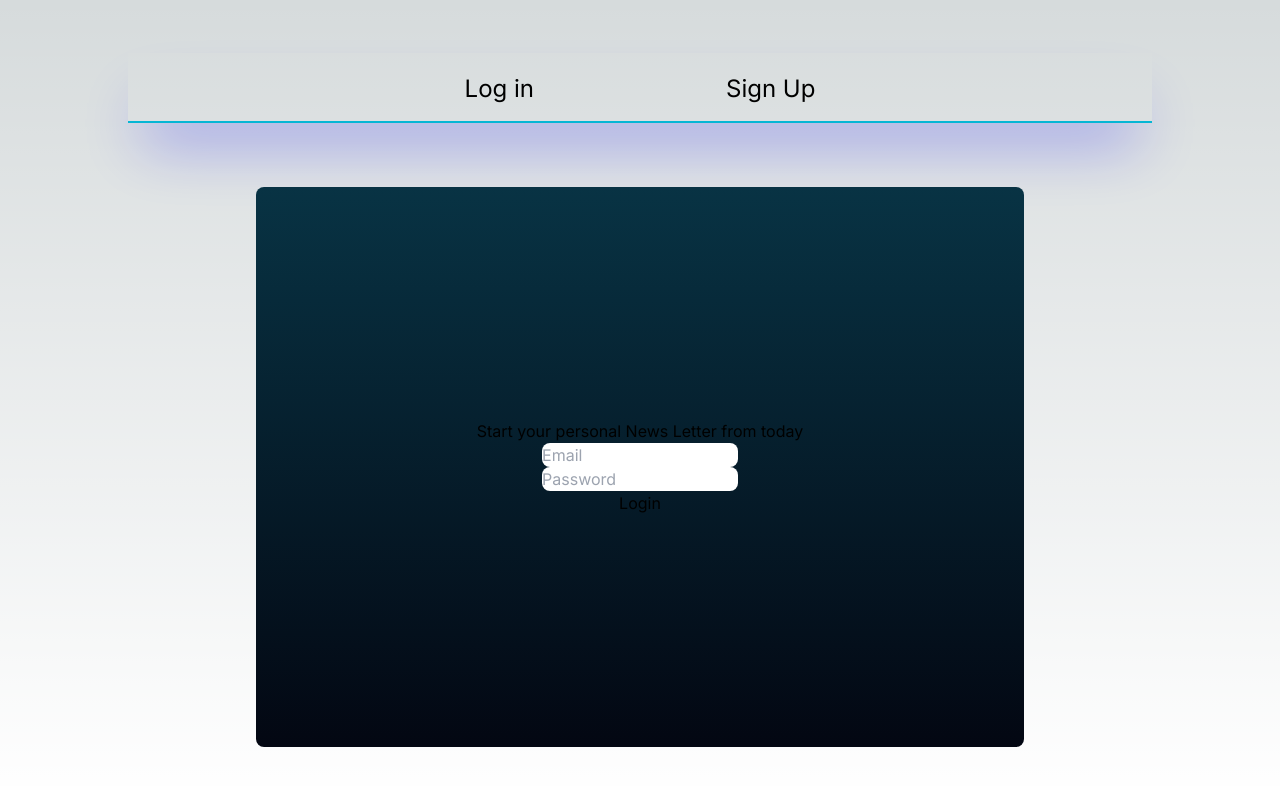
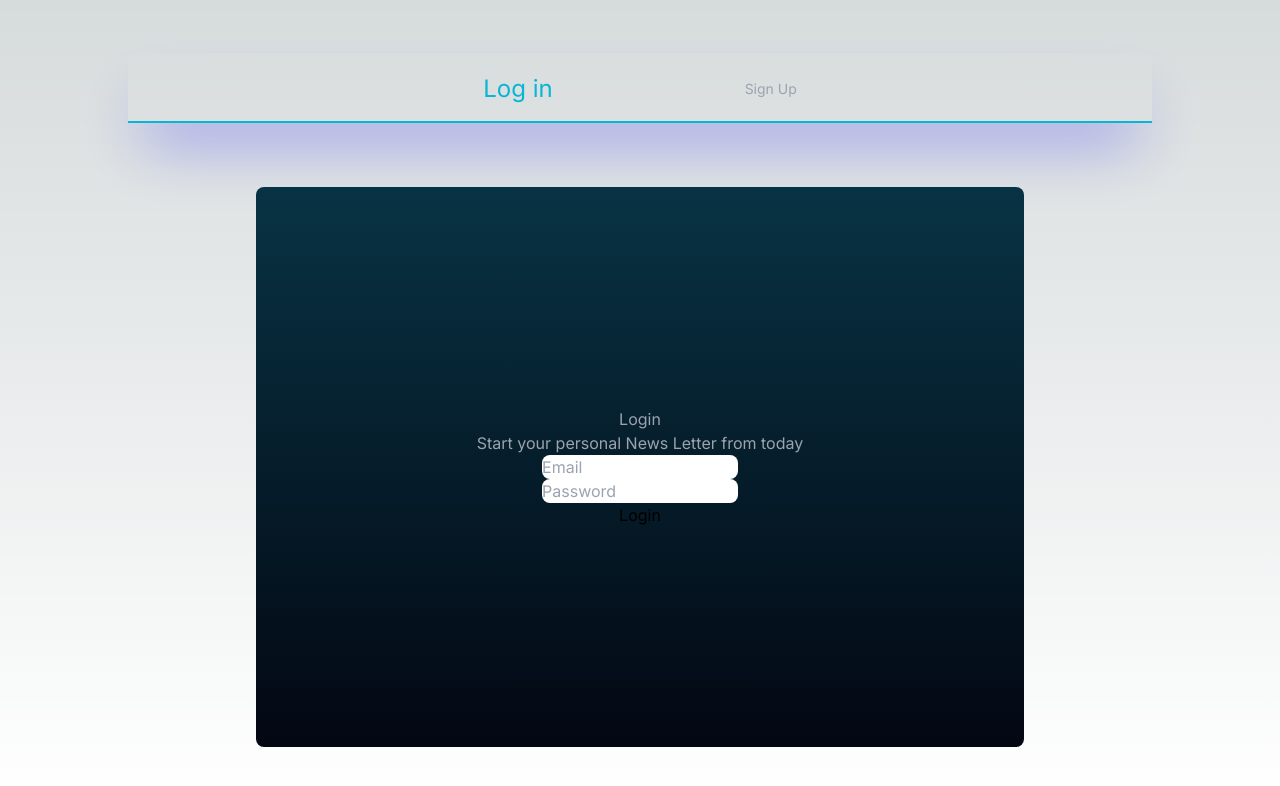
Before and after one commit to AdityaSingh-02/BuildSpace-S4, a Next.js app: page /create in a window 1280 px wide. Shown: the top 786 px of the page. Built offline with nearby package versions, Linux system fonts and the light colour scheme; no server answers.

Commit message:
Style Upgrd

```diff
--- a/src/Components/Create/login.tsx
+++ b/src/Components/Create/login.tsx
@@ -3,7 +3,11 @@ import React, { useEffect, useState } from "react";
 import { useUserData, useAuth } from "@/Context";
 import { useRouter } from "next/navigation";
 
-const LoginComponent = () => {
+interface Props{
+  highLight: boolean;
+}
+
+const LoginComponent = (props: Props) => {
   const [loginData, setLoginData] = useState({
     email: "",
     password: "",
@@ -18,6 +22,7 @@ const LoginComponent = () => {
   return (
     <>
       <div className="flex flex-col justify-center items-center space-y-4 text-black w-full">
+        <h1 className="text-gray-400 pb-16 -mt-16 text-3xl">Login</h1>
         <h1 className="text-gray-400 pb-16 -mt-16 text-3xl">
           Start your personal News Letter from today
         </h1>
@@ -39,7 +44,9 @@ const LoginComponent = () => {
           }
           className="w-[60%] px-4 py-2 rounded-lg"
         />
-        <button onClick={handleClick} className="bg-gray-500 text-gray-100 rounded-lg px-4 py-2">
+        <button
+          onClick={handleClick}
+          className="bg-gray-500 text-gray-100 rounded-lg px-4 py-2">
           Login
         </button>
       </div>
--- a/src/app/(Protected)/create/page.tsx
+++ b/src/app/(Protected)/create/page.tsx
@@ -21,11 +21,23 @@ const Create = () => {
     <>
       <main className="flex flex-col justify-center items-center h-screen ">
         <nav className="flex justify-center space-x-48 pt-5 pb-4 text-2xl border-b-2 border-cyan-500 shadow-[0_35px_60px_-15px_rgba(0,0,255,0.3)]  w-[80%]">
-          <button onClick={() => setAction(true)}>Log in</button>
-          <button onClick={() => setAction(false)}>Sign Up</button>
+          <button
+            onClick={() => setAction(true)}
+            className={`${
+              Action ? "text-cyan-500 " : "text-sm text-gray-400"
+            } transition-all duration-100 ease-in-out`}>
+            Log in
+          </button>
+          <button
+            onClick={() => setAction(false)}
+            className={`${
+              !Action ? "text-cyan-500 " : "text-sm text-gray-400"
+            } transition-all duration-100 ease-in-out`}>
+            Sign Up
+          </button>
         </nav>
         <div className="flex justify-center rounded-lg mt-16 w-[60%] h-[70%] bg-gradient-to-b from-cyan-950 to-gray-950">
-          {Action ? <LoginComponent /> : <SignupComponent />}
+          {Action ? <LoginComponent highLight={Action} /> : <SignupComponent />}
         </div>
       </main>
     </>
```
